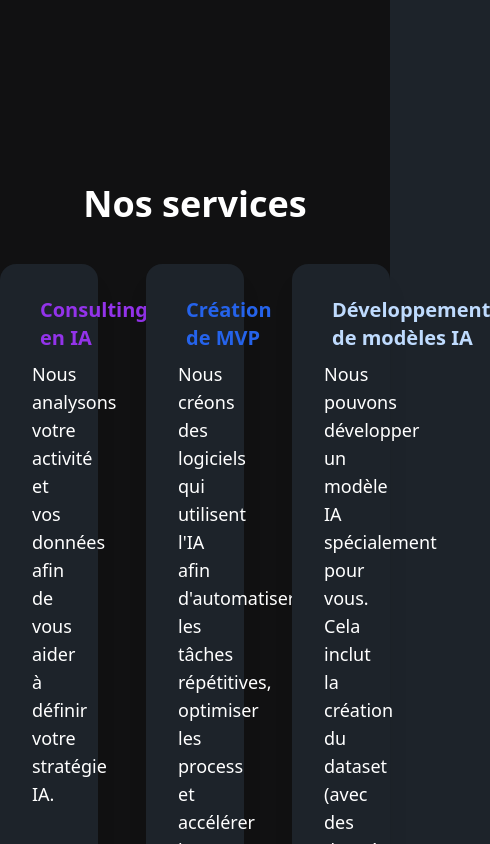
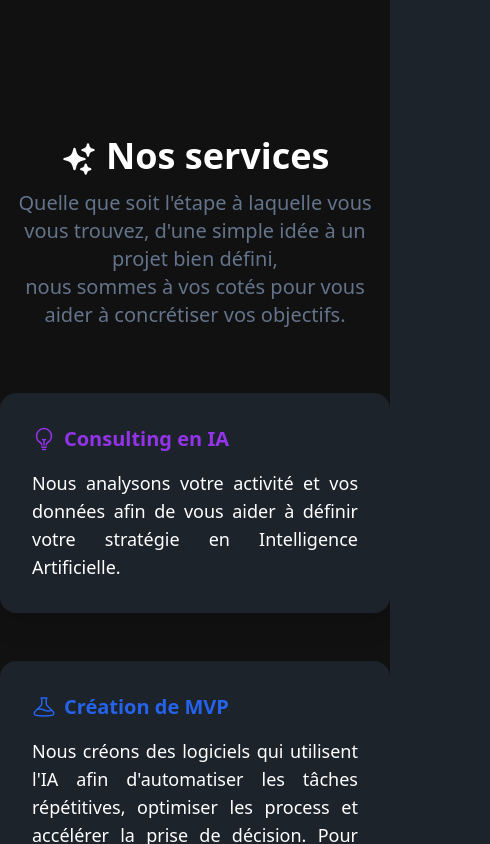
Before and after one commit to cercle-studio/cercle.studio, a React (Create React App) app in the folder app/: page / in a window 390 px wide. Shown: the part 880-1724 px from the top of the page, 490 px wide, since content can reach past the window. Built offline with nearby package versions, Linux system fonts and the light colour scheme.

Commit message:
update design and add cname file

```diff
--- a/app/src/App.js
+++ b/app/src/App.js
@@ -7,30 +7,31 @@ function App() {
         <img id="logo" className="w-28 mx-auto" src={logo} alt="logo" />
 
         <h1 className="text-3xl text-center mb-40">cercle.studio</h1>
-        <h2 className="text-7xl text-center mb-60">Nous créons des produits sur-mesure,<br /><span className="text-transparent bg-clip-text bg-gradient-to-r from-purple-600 to-blue-400">propulsés par l'IA</span><span className="text-5xl">.</span></h2>
+        <h2 className="text-7xl text-center mb-48">Nous créons des produits sur-mesure,<br /><span className="text-transparent bg-clip-text bg-gradient-to-r from-purple-600 to-blue-400">propulsés par l'IA</span><span className="text-5xl">.</span></h2>
 
 
 
-        <h3 className="text-center text-4xl mb-10 font-bold">Nos services</h3>
+        <h3 className="text-center text-4xl mb-3 font-bold"><svg xmlns="http://www.w3.org/2000/svg" viewBox="0 0 24 24" fill="currentColor" className="w-9 h-9 inline-block"><path fillRule="evenodd" d="M9 4.5a.75.75 0 01.721.544l.813 2.846a3.75 3.75 0 002.576 2.576l2.846.813a.75.75 0 010 1.442l-2.846.813a3.75 3.75 0 00-2.576 2.576l-.813 2.846a.75.75 0 01-1.442 0l-.813-2.846a3.75 3.75 0 00-2.576-2.576l-2.846-.813a.75.75 0 010-1.442l2.846-.813A3.75 3.75 0 007.466 7.89l.813-2.846A.75.75 0 019 4.5zM18 1.5a.75.75 0 01.728.568l.258 1.036c.236.94.97 1.674 1.91 1.91l1.036.258a.75.75 0 010 1.456l-1.036.258c-.94.236-1.674.97-1.91 1.91l-.258 1.036a.75.75 0 01-1.456 0l-.258-1.036a2.625 2.625 0 00-1.91-1.91l-1.036-.258a.75.75 0 010-1.456l1.036-.258a2.625 2.625 0 001.91-1.91l.258-1.036A.75.75 0 0118 1.5zM16.5 15a.75.75 0 01.712.513l.394 1.183c.15.447.5.799.948.948l1.183.395a.75.75 0 010 1.422l-1.183.395c-.447.15-.799.5-.948.948l-.395 1.183a.75.75 0 01-1.422 0l-.395-1.183a1.5 1.5 0 00-.948-.948l-1.183-.395a.75.75 0 010-1.422l1.183-.395c.447-.15.799-.5.948-.948l.395-1.183A.75.75 0 0116.5 15z" clipRule="evenodd" /></svg> Nos services</h3>
+        <h4 className="text-center text-xl mb-16 text-slate-500">Quelle que soit l'étape à laquelle vous vous trouvez, d'une simple idée à un projet bien défini,<br/>nous sommes à vos cotés pour vous aider à concrétiser vos objectifs.</h4>
 
-        <div className="grid grid-cols-3 mb-40 gap-12 text-justify">
+        <div className="grid sm:grid-cols-1 md:grid-cols-3 mb-40 gap-12 text-justify">
           <div className="card bg-base-100 shadow-xl">
             <div className="card-body">
-              <h4 className="text-xl card-title text-purple-600"><svg xmlns="http://www.w3.org/2000/svg" fill="none" viewBox="0 0 24 24" strokeWidth={1.5} stroke="currentColor" className="w-6 h-6"><path strokeLinecap="round" strokeLinejoin="round" d="M12 18v-5.25m0 0a6.01 6.01 0 001.5-.189m-1.5.189a6.01 6.01 0 01-1.5-.189m3.75 7.478a12.06 12.06 0 01-4.5 0m3.75 2.383a14.406 14.406 0 01-3 0M14.25 18v-.192c0-.983.658-1.823 1.508-2.316a7.5 7.5 0 10-7.517 0c.85.493 1.509 1.333 1.509 2.316V18" /></svg>Consulting en IA</h4>
-              <p className="text-lg">Nous analysons votre activité et vos données afin de vous aider à définir votre stratégie IA.</p>
+              <h4 className="text-xl card-title text-purple-600 mb-2"><svg xmlns="http://www.w3.org/2000/svg" fill="none" viewBox="0 0 24 24" strokeWidth={1.5} stroke="currentColor" className="w-6 h-6"><path strokeLinecap="round" strokeLinejoin="round" d="M12 18v-5.25m0 0a6.01 6.01 0 001.5-.189m-1.5.189a6.01 6.01 0 01-1.5-.189m3.75 7.478a12.06 12.06 0 01-4.5 0m3.75 2.383a14.406 14.406 0 01-3 0M14.25 18v-.192c0-.983.658-1.823 1.508-2.316a7.5 7.5 0 10-7.517 0c.85.493 1.509 1.333 1.509 2.316V18" /></svg>Consulting en IA</h4>
+              <p className="text-lg">Nous analysons votre activité et vos données afin de vous aider à définir votre stratégie en Intelligence Artificielle.</p>
             </div>
           </div>
 
           <div className="card bg-base-100 shadow-xl">
             <div className="card-body">
-              <h4 className="text-xl card-title text-blue-600"><svg xmlns="http://www.w3.org/2000/svg" fill="none" viewBox="0 0 24 24" strokeWidth={1.5} stroke="currentColor" className="w-6 h-6"><path strokeLinecap="round" strokeLinejoin="round" d="M9.75 3.104v5.714a2.25 2.25 0 01-.659 1.591L5 14.5M9.75 3.104c-.251.023-.501.05-.75.082m.75-.082a24.301 24.301 0 014.5 0m0 0v5.714c0 .597.237 1.17.659 1.591L19.8 15.3M14.25 3.104c.251.023.501.05.75.082M19.8 15.3l-1.57.393A9.065 9.065 0 0112 15a9.065 9.065 0 00-6.23-.693L5 14.5m14.8.8l1.402 1.402c1.232 1.232.65 3.318-1.067 3.611A48.309 48.309 0 0112 21c-2.773 0-5.491-.235-8.135-.687-1.718-.293-2.3-2.379-1.067-3.61L5 14.5" /></svg> Création de MVP</h4>
+              <h4 className="text-xl card-title text-blue-600 mb-2"><svg xmlns="http://www.w3.org/2000/svg" fill="none" viewBox="0 0 24 24" strokeWidth={1.5} stroke="currentColor" className="w-6 h-6"><path strokeLinecap="round" strokeLinejoin="round" d="M9.75 3.104v5.714a2.25 2.25 0 01-.659 1.591L5 14.5M9.75 3.104c-.251.023-.501.05-.75.082m.75-.082a24.301 24.301 0 014.5 0m0 0v5.714c0 .597.237 1.17.659 1.591L19.8 15.3M14.25 3.104c.251.023.501.05.75.082M19.8 15.3l-1.57.393A9.065 9.065 0 0112 15a9.065 9.065 0 00-6.23-.693L5 14.5m14.8.8l1.402 1.402c1.232 1.232.65 3.318-1.067 3.611A48.309 48.309 0 0112 21c-2.773 0-5.491-.235-8.135-.687-1.718-.293-2.3-2.379-1.067-3.61L5 14.5" /></svg> Création de MVP</h4>
               <p className="text-lg">Nous créons des logiciels qui utilisent l'IA afin d'automatiser les tâches répétitives, optimiser les process et accélérer la prise de décision. Pour cela, nous intégrons notamment des modèles avancés d'IA générative tels que GPT (ChatGPT) et Stable Diffusion.</p>
             </div>
           </div>
 
           <div className="card bg-base-100 shadow-xl">
             <div className="card-body">
-              <h4 className="text-xl card-title text-blue-200"><svg xmlns="http://www.w3.org/2000/svg" fill="none" viewBox="0 0 24 24" strokeWidth={1.5} stroke="currentColor" className="w-6 h-6"><path strokeLinecap="round" strokeLinejoin="round" d="M3.75 13.5l10.5-11.25L12 10.5h8.25L9.75 21.75 12 13.5H3.75z" /></svg> Développement de modèles IA</h4>
+              <h4 className="text-xl card-title text-blue-200 mb-2"><svg xmlns="http://www.w3.org/2000/svg" fill="none" viewBox="0 0 24 24" strokeWidth={1.5} stroke="currentColor" className="w-6 h-6"><path strokeLinecap="round" strokeLinejoin="round" d="M3.75 13.5l10.5-11.25L12 10.5h8.25L9.75 21.75 12 13.5H3.75z" /></svg> Développement de modèles IA</h4>
               <p className="text-lg">Nous pouvons développer un modèle IA spécialement pour vous. Cela inclut la création du dataset (avec des données ouvertes ou les votres), sa préparation, l'entrainement et le paramétrage du modèle, afin de fournir des résultats fiables.</p>
             </div>
           </div>
@@ -40,9 +41,10 @@ function App() {
       <div data-theme="light" className="bg-slate-50">
         <div className="container mx-auto py-6">
 
-          <h3 className="text-center text-4xl mt-20 mb-10 font-bold">Nos derniers projets</h3>
+          <h3 className="text-center text-4xl mt-20 mb-3 font-bold"><svg xmlns="http://www.w3.org/2000/svg" viewBox="0 0 24 24" fill="currentColor" className="w-9 h-9 inline-block"><path fillRule="evenodd" d="M9.315 7.584C12.195 3.883 16.695 1.5 21.75 1.5a.75.75 0 01.75.75c0 5.056-2.383 9.555-6.084 12.436A6.75 6.75 0 019.75 22.5a.75.75 0 01-.75-.75v-4.131A15.838 15.838 0 016.382 15H2.25a.75.75 0 01-.75-.75 6.75 6.75 0 017.815-6.666zM15 6.75a2.25 2.25 0 100 4.5 2.25 2.25 0 000-4.5z" clipRule="evenodd" /><path d="M5.26 17.242a.75.75 0 10-.897-1.203 5.243 5.243 0 00-2.05 5.022.75.75 0 00.625.627 5.243 5.243 0 005.022-2.051.75.75 0 10-1.202-.897 3.744 3.744 0 01-3.008 1.51c0-1.23.592-2.323 1.51-3.008z" /></svg> Nos derniers projets</h3>
+          <h4 className="text-center text-xl mb-16 text-slate-500">Applications web, mobiles, APIs...</h4>
 
-          <div className="grid grid-cols-2 mb-40 gap-12 text-justify">
+          <div className="grid sm:grid-cols-1 md:grid-cols-2 mb-40 gap-12 text-justify">
           <div className="card bg-base-100 shadow-xl">
               <figure>
                 <img src="/histoires-infinies-mobile.png" alt="" />
@@ -119,7 +121,7 @@ function App() {
       </div>
 
 
-      <div className="container mx-auto py-24">
+      <div className="mx-auto py-24 bg-gradient-to-r from-purple-900 to-purple-950">
         <h3 className="text-4xl text-center mb-8">Une idée ou un projet en tête ?</h3>
         <div className="text-center">
           <a className="btn btn-primary" target="_blank" rel="noreferrer" href="https://meetings.hubspot.com/cercle-studio">
```
Also changed, not shown: 1 other file (tests, documents, lock files or other folders).
